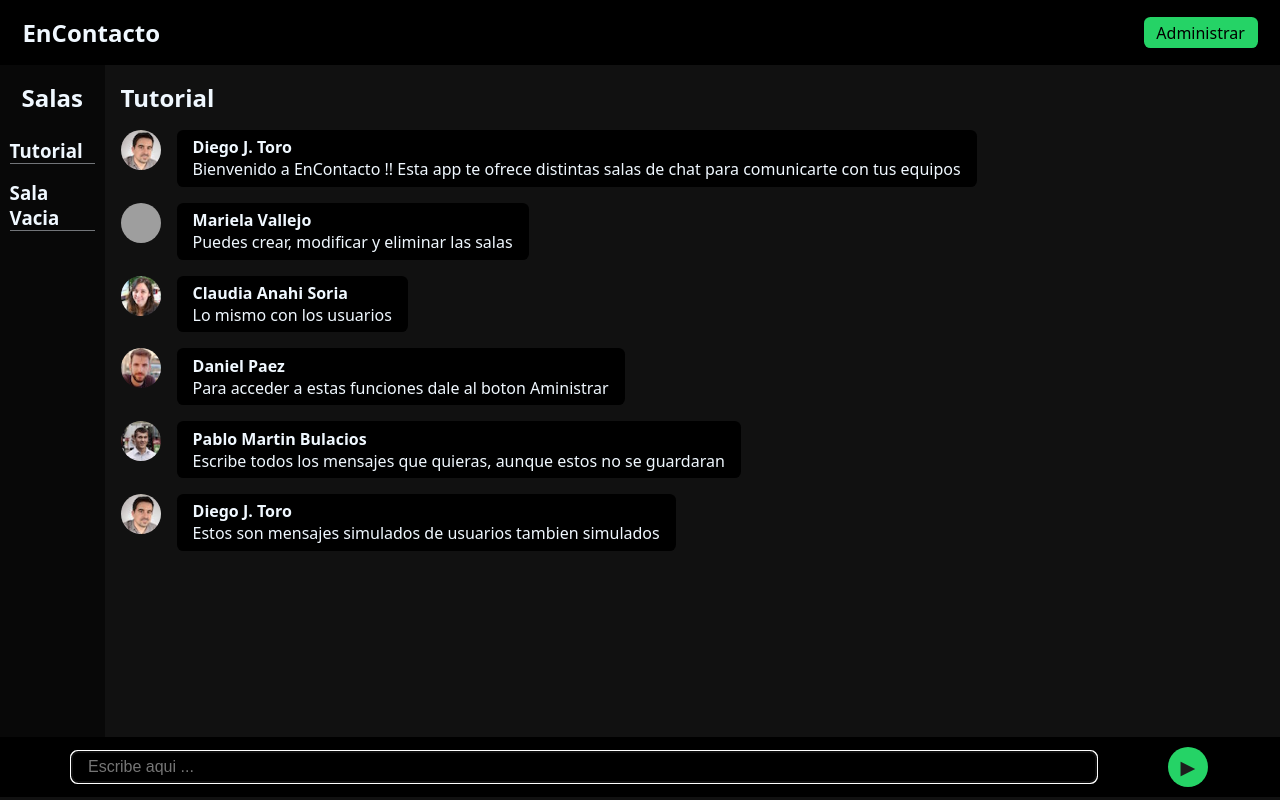
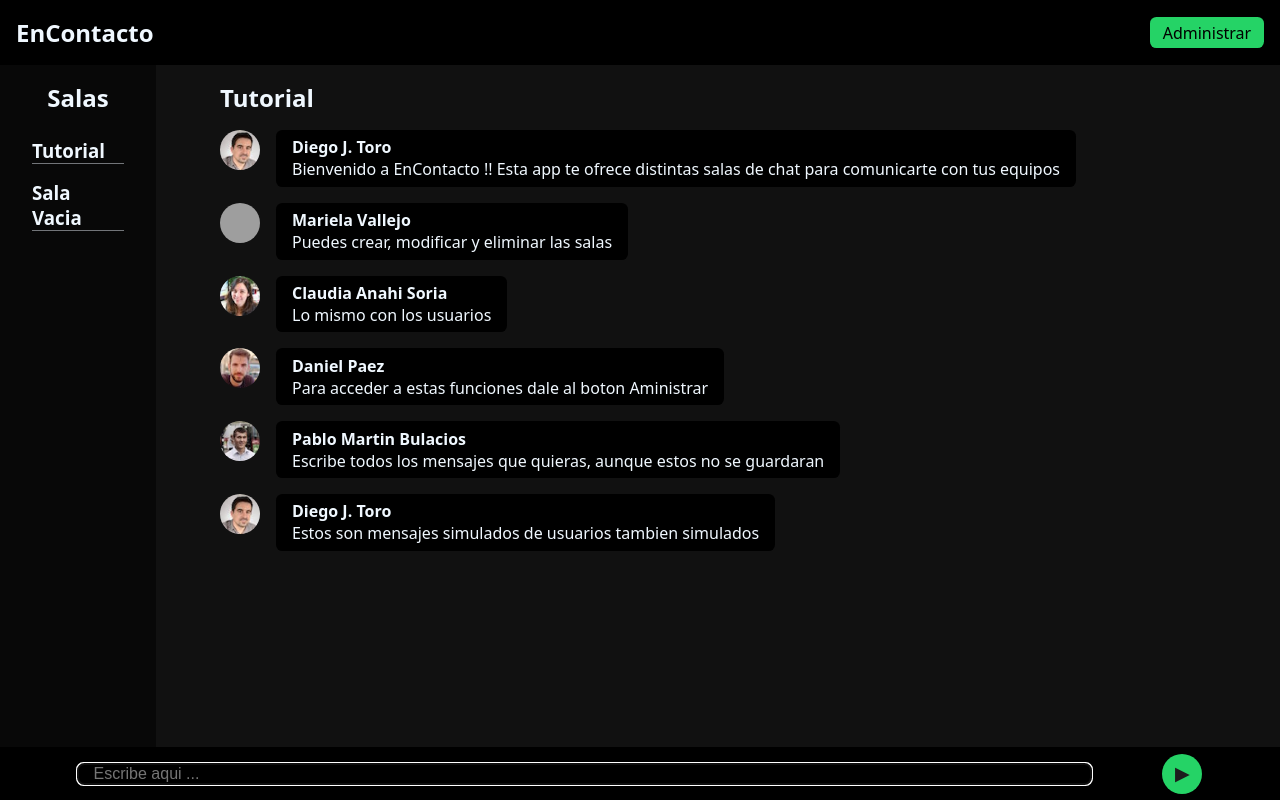
Before and after one commit to SebaRomeroX/EnContacto-Demo, a React (Vite) app: page / in a window 1280 px wide. Built offline with nearby package versions, Linux system fonts and the light colour scheme; grey boxes are pictures that could not be loaded.

Commit message:
style: arreglar estilos desktop

```diff
--- a/src/components/admin/Admin.css
+++ b/src/components/admin/Admin.css
@@ -59,3 +59,11 @@
 .lista-admin .boton {
   width: 146px;
 }
+
+
+@media all and (min-width:1024px) {
+  .admin-page {
+    max-width: 600px;
+    margin: auto;
+  }
+}
--- a/src/components/chat/Chat.css
+++ b/src/components/chat/Chat.css
@@ -1,7 +1,27 @@
+.pagina-chats {
+  display: flex;
+  flex-direction: column;
+  justify-content: space-between;
+  height: 100vh;
+}
+
+
+/*--------------------------------------------*/
+
+.chats-header {
+  background-color: black;
+  padding: 1em;
+  display: flex;
+  justify-content: space-between;
+  align-items: center;
+}
+
+/*--------------------------------------------*/
 /* PANTALLA  */
 
 .pantalla {
   display: flex;
+  height: 100%;
 }
 
 /* LISAT SALAS */
@@ -32,7 +52,6 @@
 /*   SALA    */
 
 .sala {
-  height: 84vh;
   width: 100%;
   padding: 1em;
 }
@@ -45,9 +64,9 @@
   display: flex;
   flex-direction: column;
   gap: 1em;
-  height: 80vh;
+  height: 77vh;
 
-  overflow-y: scroll;
+  overflow-y: auto;
 }
 
 .chat-section li {
@@ -69,6 +88,7 @@
 }
 
 
+/*--------------------------------------------*/
 /* MENSAJEADOR */
 
 .caja-mensaje {
@@ -76,8 +96,7 @@
   justify-content: space-evenly;
   align-items: center;
 
-  height: 60px;
-  width: 100%;
+  padding: .4em;
   background-color: black;
 }
 
@@ -103,12 +122,12 @@
 }
 
 
-/*--------------------------------------------*/
-
-.chats-header {
-  background-color: black;
-  padding: 1em 1.4em;
-  display: flex;
-  justify-content: space-between;
-  align-items: center;
+@media all and (min-width:1024px) {
+  .lista-salas-section {
+    padding: 1em 2em;
+  }
+  .sala {
+    max-width: 1124px;
+    padding-left: 4em;
+  }
 }
--- a/src/components/chat/PaginaChats.tsx
+++ b/src/components/chat/PaginaChats.tsx
@@ -7,7 +7,7 @@ import { RUTAS } from '../../constants/consts'
 
 export const PaginaChats = () => {
   return (
-    <section>
+    <section className='pagina-chats'>
       <section className='chats-header'>
         <h2>EnContacto</h2>
         <Link className='boton' to={RUTAS.admin}>Administrar</Link>
--- a/src/context/salasContext.tsx
+++ b/src/context/salasContext.tsx
@@ -1,4 +1,4 @@
-import { createContext, useState, type PropsWithChildren } from 'react'
+import { createContext, useEffect, useState, type PropsWithChildren } from 'react'
 import type { Id, Sala } from '../types/types';
 import { crearNewId } from '../utils/crearNewId';
 import { SALAS } from '../mocks/mock';
@@ -29,7 +29,11 @@ export const SalasContext = createContext<SalaContextType>(defaultContextValue);
 
 export const SalasProvider = ({ children } : PropsWithChildren) => {
   const [salas, setSalas] = useState(SALAS)
-  const [salaActiva, setSalaActiva] = useState<Sala | undefined>(SALAS[0])
+  const [salaActiva, setSalaActiva] = useState<Sala | undefined>()
+
+  useEffect(() => {
+    setSalaActiva(salas[0])
+  }, [salas])
 
   function asignarSala (id: Id) {
     const newSala = salas.find(salaDB => salaDB.id === id)
```
